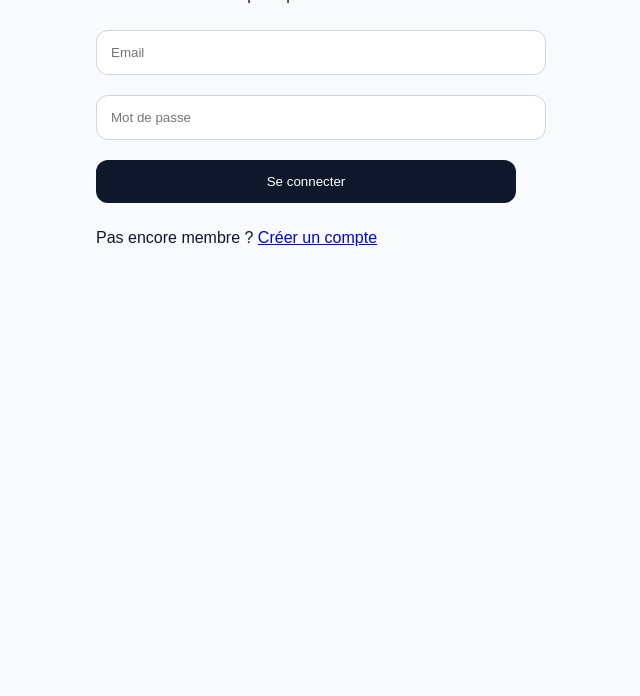
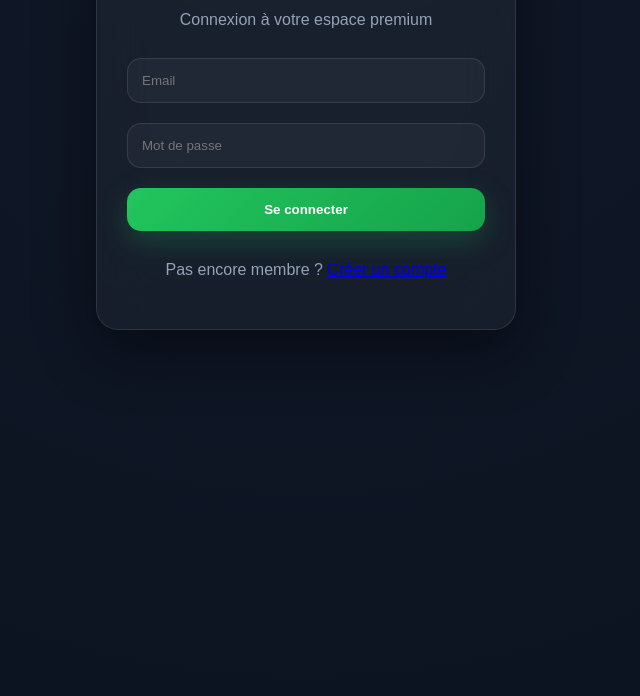
Before and after one commit to JLShop06/Harmonia, a plain HTML site: page login.html in a window 1280 px wide. Shown: the part 184-880 px from the top of the page, without its empty margins (334-974 px from the left). Before the commit the page ends 800 px from the top, so only its background shows below. Drawn offline with Linux system fonts and the light colour scheme.

Commit message:
Refactor styles for design system and UI components

```diff
--- a/styles.css
+++ b/styles.css
@@ -1,36 +1,136 @@
+/* =========================
+   DESIGN SYSTEM PREMIUM
+   Harmonia - Wellness SaaS
+========================= */
+
+:root {
+  --bg: #0b1220;
+  --card: rgba(255, 255, 255, 0.06);
+  --card-border: rgba(255, 255, 255, 0.10);
+  --text: #e5e7eb;
+  --muted: #94a3b8;
+  --accent: #22c55e;
+  --accent-dark: #16a34a;
+  --radius: 18px;
+  --shadow: 0 20px 60px rgba(0, 0, 0, 0.45);
+}
+
+* {
+  box-sizing: border-box;
+}
+
 body {
   font-family: Arial, sans-serif;
-  background: #f8fafc;
+  background: radial-gradient(circle at top, #111827, var(--bg));
   margin: 0;
-  color: #0f172a;
+  color: var(--text);
+  min-height: 100vh;
 }
+
+/* =========================
+   AUTH + DASHBOARD CONTAINERS
+========================= */
 
 .auth-container,
 .dashboard {
   max-width: 420px;
-  margin: 60px auto;
+  margin: 80px auto;
   padding: 30px;
 }
 
-input, button {
+/* =========================
+   INPUTS
+========================= */
+
+input {
   width: 100%;
   padding: 14px;
   margin: 10px 0;
-  border-radius: 12px;
-  border: 1px solid #cbd5e1;
+  border-radius: 14px;
+  border: 1px solid var(--card-border);
+  background: rgba(255, 255, 255, 0.04);
+  color: var(--text);
+  outline: none;
+  transition: 0.3s;
 }
 
+input:focus {
+  border-color: var(--accent);
+  box-shadow: 0 0 0 3px rgba(34, 197, 94, 0.2);
+}
+
+/* =========================
+   BUTTONS PREMIUM
+========================= */
+
 button {
-  background: #0f172a;
-  color: white;
+  width: 100%;
+  padding: 14px;
+  margin: 10px 0;
+  border-radius: 14px;
   border: none;
   cursor: pointer;
+  background: linear-gradient(135deg, var(--accent), var(--accent-dark));
+  color: white;
+  font-weight: 600;
+  box-shadow: 0 10px 30px rgba(34, 197, 94, 0.25);
+  transition: 0.3s;
 }
 
+button:hover {
+  transform: translateY(-2px);
+  box-shadow: 0 15px 40px rgba(34, 197, 94, 0.35);
+}
+
+/* =========================
+   CARDS PREMIUM
+========================= */
+
 .card {
-  background: white;
+  background: var(--card);
+  backdrop-filter: blur(20px);
+  border: 1px solid var(--card-border);
   padding: 25px;
-  border-radius: 18px;
+  border-radius: var(--radius);
   margin-bottom: 20px;
-  box-shadow: 0 8px 20px rgba(0,0,0,0.08);
+  box-shadow: var(--shadow);
+  transition: 0.3s;
 }
+
+.card:hover {
+  transform: translateY(-3px);
+}
+
+/* =========================
+   TEXT STYLES
+========================= */
+
+h1, h2, h3 {
+  color: var(--text);
+}
+
+p {
+  color: var(--muted);
+  line-height: 1.6;
+}
+
+/* =========================
+   AUTH UI STYLE BOOST
+========================= */
+
+.auth-container {
+  background: rgba(255, 255, 255, 0.04);
+  border: 1px solid var(--card-border);
+  backdrop-filter: blur(25px);
+  border-radius: 22px;
+  box-shadow: var(--shadow);
+  text-align: center;
+}
+
+/* =========================
+   DASHBOARD LAYOUT BASE
+========================= */
+
+.dashboard {
+  max-width: 900px;
+}
```
